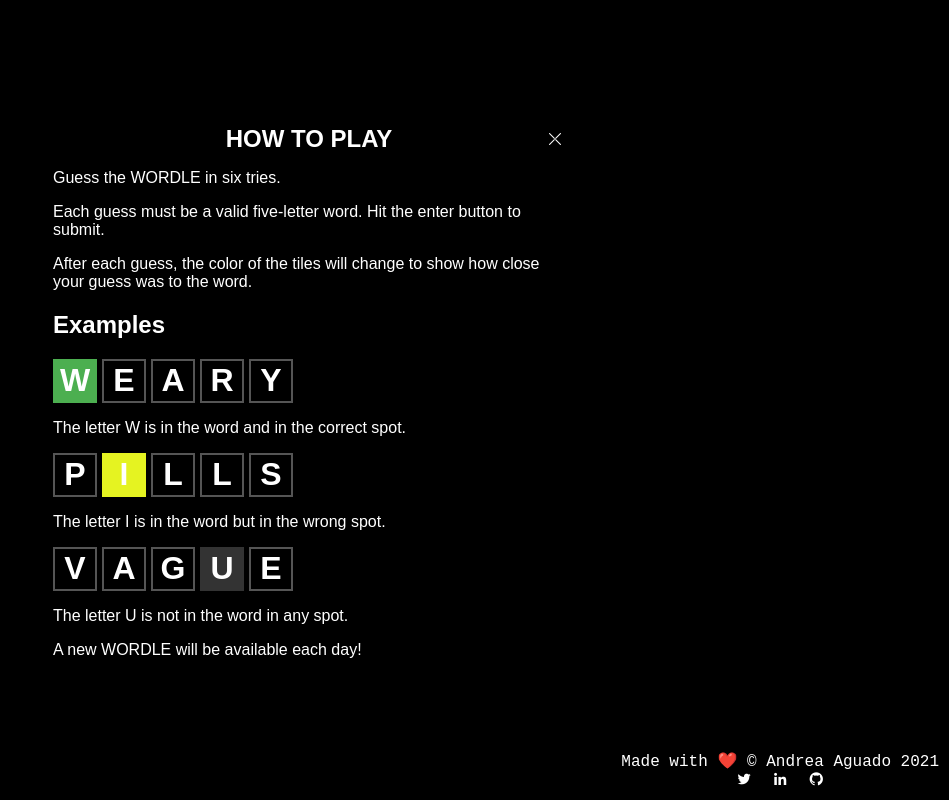
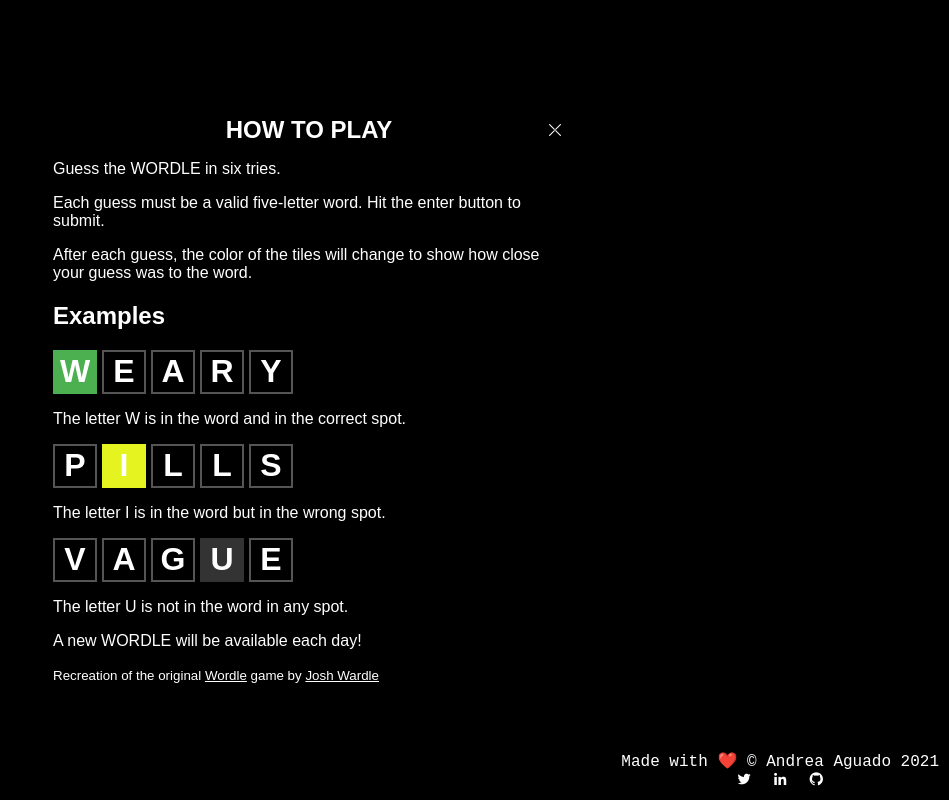
Before and after one commit to AndreaAguado/wordle-in-typescript, a React (Create React App) app: page / in a window 1280 px wide. Shown: the whole page, without its empty margins (331-1280 px from the left). Built offline with nearby package versions, Linux system fonts and the light colour scheme.

Commit message:
add copyright in rules modal

```diff
--- a/src/components/Rules.tsx
+++ b/src/components/Rules.tsx
@@ -61,6 +61,28 @@
             </div>
             <p>The letter U is not in the word in any spot.</p>
             <p>A new WORDLE will be available each day!</p>
+            <small>
+              Recreation of the original{" "}
+              <a
+                className={styles.copy_link}
+                href="https://www.nytimes.com/games/wordle/index.html"
+                title="NY Times Wordle page"
+                target="_blank"
+                rel="noreferrer"
+              >
+                Wordle
+              </a>{" "}
+              game by{" "}
+              <a
+                className={styles.copy_link}
+                href="https://www.powerlanguage.co.uk/"
+                title="Josh Wardle page"
+                target="_blank"
+                rel="noreferrer"
+              >
+                Josh Wardle
+              </a>{" "}
+            </small>
           </section>
         </div>
       )}
--- a/src/styles/rules.module.scss
+++ b/src/styles/rules.module.scss
@@ -91,3 +91,6 @@
   text-transform: uppercase;
   margin: 0;
 }
+.copy_link {
+  color: inherit;
+}
```
